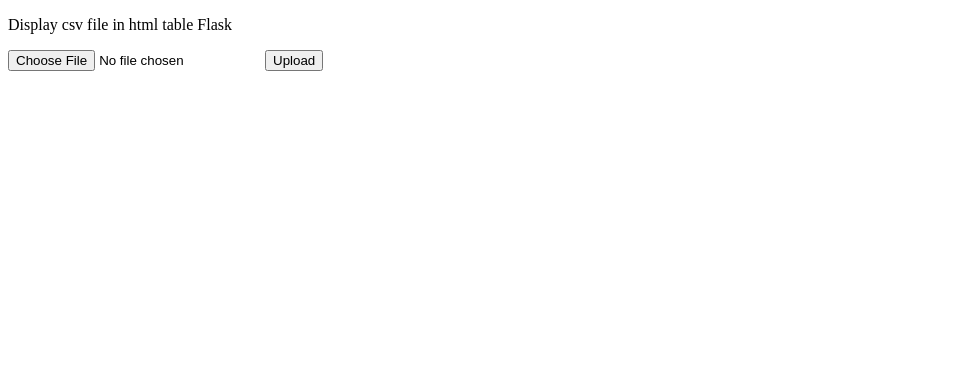
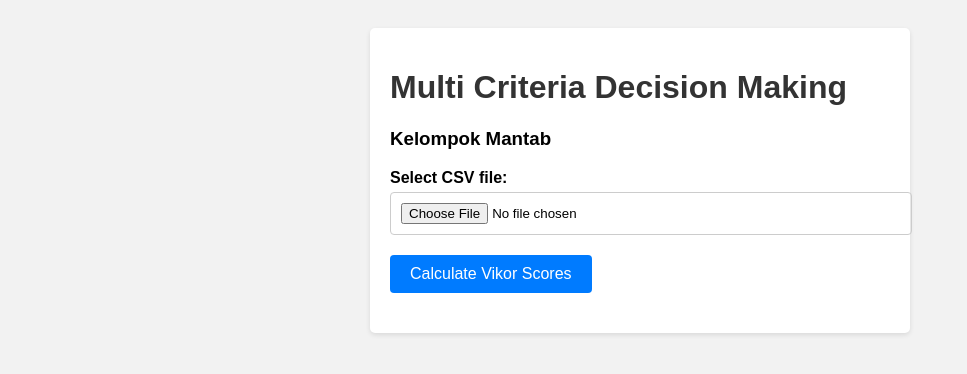
Before and after one commit to kurdtcode/MCDM-PCU, a Flask app: page / in a window 1280 px wide. Shown: the top 374 px of the page, without its empty margins (0-967 px from the left). Run offline with Flask 3, Linux system fonts and the light colour scheme.

Commit message:
nambah ui

```diff
--- a/index.html
+++ b/index.html
@@ -4,7 +4,7 @@
     <meta charset="UTF-8">
     <meta http-equiv="X-UA-Compatible" content="IE=edge">
     <meta name="viewport" content="width=device-width, initial-scale=1.0">
-    <title>promethee_test</title>
+    <title>MCDM APP</title>
 </head>
 <body>
     <h1>Welcome to the Project Website</h1>
--- a/main_vikor.py
+++ b/main_vikor.py
@@ -46,9 +46,9 @@ def to_vikor(file):
     vikor = mcdm_methods.VIKOR()
     vikor_methods = {
         'VIKOR': mcdm_methods.VIKOR(),
-        'minmax': mcdm_methods.VIKOR(norm.minmax_normalization),
-        'max': mcdm_methods.VIKOR(norm.max_normalization),
-        'sum': mcdm_methods.VIKOR(norm.sum_normalization)
+        'MINMAX': mcdm_methods.VIKOR(norm.minmax_normalization),
+        'MAX': mcdm_methods.VIKOR(norm.max_normalization),
+        'SUM': mcdm_methods.VIKOR(norm.sum_normalization)
     }
     results = {}
     for name, function in vikor_methods.items():
--- a/templates/upload.html
+++ b/templates/upload.html
@@ -4,13 +4,62 @@
     <meta charset="UTF-8">
     <meta http-equiv="X-UA-Compatible" content="IE=edge">
     <meta name="viewport" content="width=device-width, initial-scale=1.0">
-    <title>promethee_test</title>
+    <title>MCDM APP</title>
+    <style>
+        body {
+            font-family: Arial, sans-serif;
+            background-color: #f2f2f2;
+            padding: 20px;
+        }
+        h1 {
+            color: #333;
+        }
+        .container {
+            max-width: 500px;
+            margin: 0 auto;
+            background-color: #fff;
+            padding: 20px;
+            border-radius: 5px;
+            box-shadow: 0 2px 5px rgba(0, 0, 0, 0.1);
+        }
+        .form-group {
+            margin-bottom: 20px;
+        }
+        .form-group label {
+            display: block;
+            font-weight: bold;
+            margin-bottom: 5px;
+        }
+        .form-group input[type="file"] {
+            width: 100%;
+            padding: 10px;
+            border: 1px solid #ccc;
+            border-radius: 4px;
+        }
+        .form-group input[type="submit"] {
+            padding: 10px 20px;
+            background-color: #007bff;
+            border: none;
+            color: #fff;
+            font-size: 16px;
+            border-radius: 4px;
+            cursor: pointer;
+        }
+    </style>
 </head>
 <body>
-    <p>Display csv file in html table Flask</p>
-    <form method=post enctype="multipart/form-data">
-        <input type=file accept=".csv" name=csv_file>
-        <input type=submit value=Upload>
-    </form>
+    <div class="container">
+        <h1>Multi Criteria Decision Making</h1>
+        <h3>Kelompok Mantab</h3>
+        <form method="post" enctype="multipart/form-data">
+            <div class="form-group">
+                <label for="csv_file">Select CSV file:</label>
+                <input type="file" name="csv_file" id="csv_file" accept=".csv" required>
+            </div>
+            <div class="form-group">
+                <input type="submit" value="Calculate Vikor Scores">
+            </div>
+        </form>
+    </div>
 </body>
 </html>
```
Also changed, not shown: templates/result.html (+25 -0 lines).
